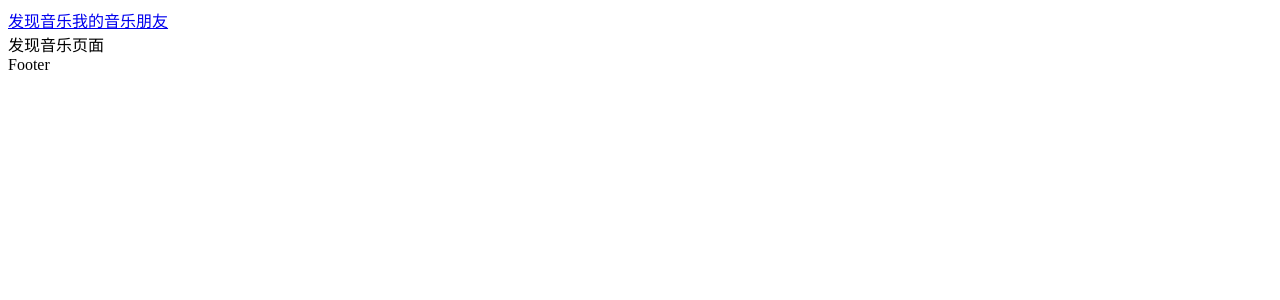
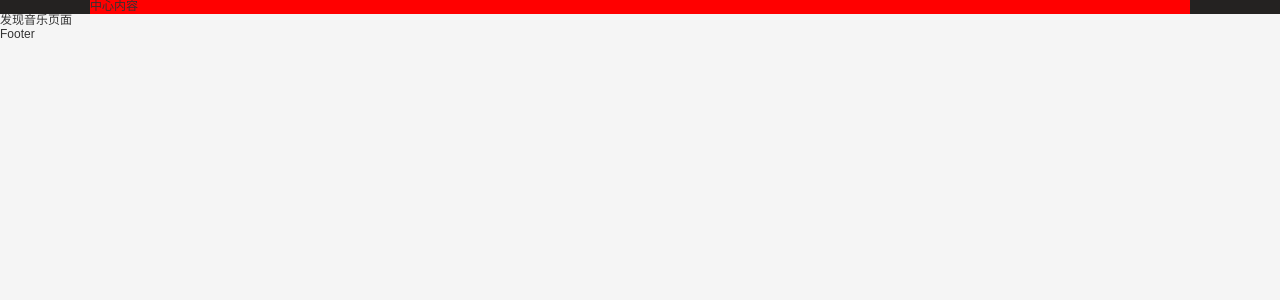
Before and after one commit to xia0hj/WebMusic-React, a React (Create React App) app: page /#/ in a window 1280 px wide. Shown: the top 300 px of the page. Built offline with nearby package versions, Linux system fonts and the light colour scheme.

Commit message:
头部样式

```diff
--- a/package.json
+++ b/package.json
@@ -6,9 +6,11 @@
     "@testing-library/jest-dom": "^5.14.1",
     "@testing-library/react": "^11.2.7",
     "@testing-library/user-event": "^12.8.3",
+    "normalize.css": "^8.0.1",
     "react": "^17.0.2",
     "react-dom": "^17.0.2",
     "react-scripts": "4.0.3",
+    "styled-components": "^5.3.1",
     "web-vitals": "^1.1.2"
   },
   "scripts": {
--- a/src/App.js
+++ b/src/App.js
@@ -1,6 +1,6 @@
 import { HashRouter, Switch, Route } from "react-router-dom";
-import Footer from "./components/app-footer/Footer";
-import Header from "./components/app-header/Header";
+import Footer from "./components/footer";
+import Header from "./components/header";
 
 import Discover from "./pages/discover/discover";
 import My from "./pages/my/my";
--- /dev/null
+++ b/src/assets/css/common.css
@@ -0,0 +1,93 @@
+@import url('../../../node_modules/normalize.css/normalize.css');
+
+/* 去掉内外边距 */
+body,
+html,
+h1,
+h2,
+h3,
+h4,
+h5,
+h6,
+ul,
+ol,
+li,
+dl,
+dt,
+dd,
+header,
+menu,
+section,
+p,
+input,
+td,
+th,
+ins {
+  padding: 0;
+  margin: 0;
+}
+
+/* 去掉列表项的标记 */
+ul,
+ol,
+li {
+  list-style: none;
+}
+
+/* 去掉链接文本的下划线 */
+a {
+  text-decoration: none;
+  color: #666;
+}
+
+/* 鼠标放在链接上展示下划线 */
+a:hover {
+  color: #666;
+  text-decoration: underline;
+}
+
+/* em是强调标签，会将文本变成斜体，这里改成默认样式 */
+i,
+em {
+  font-style: normal;
+}
+
+/* 输入框，按钮，下拉选择菜单，链接去掉边框和获得焦点时的虚线边框 */
+input,
+textarea,
+button,
+select,
+a {
+  outline: none;
+  border: none;
+}
+
+/* 合并表格的边框 */
+table {
+  border-collapse: collapse;
+  border-spacing: 0;
+}
+
+/* 去掉图片的边框，以及通过垂直居中去掉图片底部的空白 */
+img {
+  border: none;
+  vertical-align: middle;
+}
+
+/* 字体和颜色 */
+body,
+textarea,
+select,
+input,
+button {
+  font-size: 12px;
+  color: #333;
+  font-family: Arial, Helvetica, sans-serif;
+  background-color: #f5f5f5;
+}
+
+/* 外边距为0，auto有水平居中效果 */
+.w1100 {
+  width: 1100px;
+  margin: 0 auto;
+}
--- /dev/null
+++ b/src/assets/css/header.module.css
@@ -0,0 +1,16 @@
+.test {
+    background-color: red;
+}
+
+/* 整个头部 */
+.headerWrapper {
+    width: 100%; /* 占满宽度 */
+    background-color: #242221;
+}
+
+/* 头部中心的内容 */
+.content {
+    display: flex;
+    color:#fff;
+    justify-content: space-between; /* 两端对齐，项目之间的间隔都相等 */
+}
--- a/src/components/app-header/Header.js
+++ /dev/null
@@ -1,11 +0,0 @@
-import { Link } from "react-router-dom";
-
-export default function Header(props){
-    return (
-        <div>
-            <Link to='/discover'>发现音乐</Link>
-            <Link to='/my'>我的音乐</Link>
-            <Link to='/friend'>朋友</Link>
-        </div>
-    )
-}
--- /dev/null
+++ b/src/components/header.js
@@ -0,0 +1,24 @@
+import { Link } from "react-router-dom";
+import header_css from "../assets/css/header.module.css";
+import "../assets/css/common.css";
+
+// export default function Header(props){
+//     return (
+//         <div>
+//             <Link className='test' to='/discover'>发现音乐</Link>
+//             <Link className={styles.test} to='/my'>我的音乐</Link>
+//             <Link to='/friend'>朋友</Link>
+//         </div>
+//     )
+// }
+
+export default function Header(props){
+    return (
+        <div className={header_css.headerWrapper}>
+            <div className={`w1100 ${header_css.test}`}>
+                中心内容
+            </div>
+        </div>
+
+    )
+}
```
Also changed, not shown: src/components/footer.js (renamed from src/components/app-footer/Footer.js), 2 other files (tests, documents, lock files or other folders).
